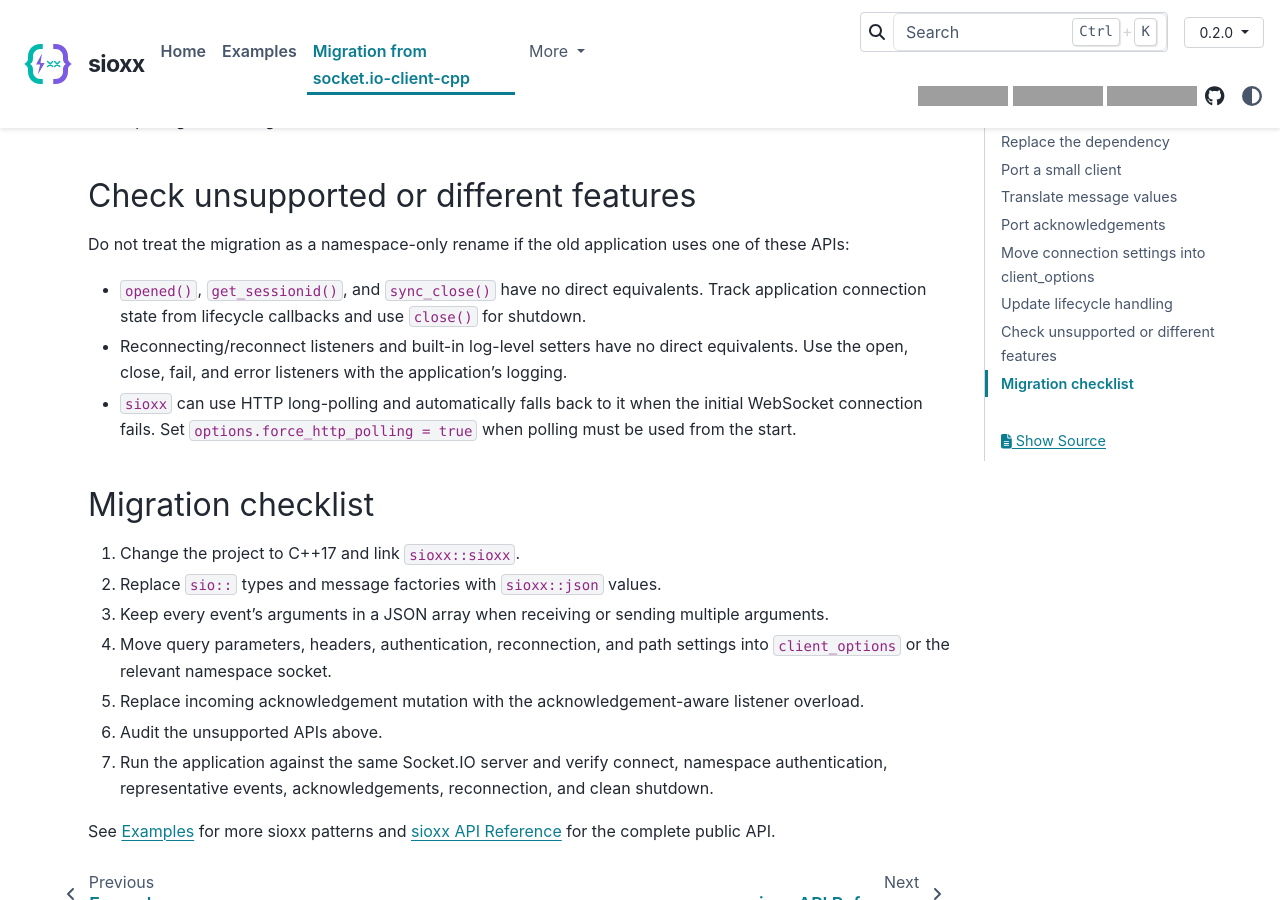
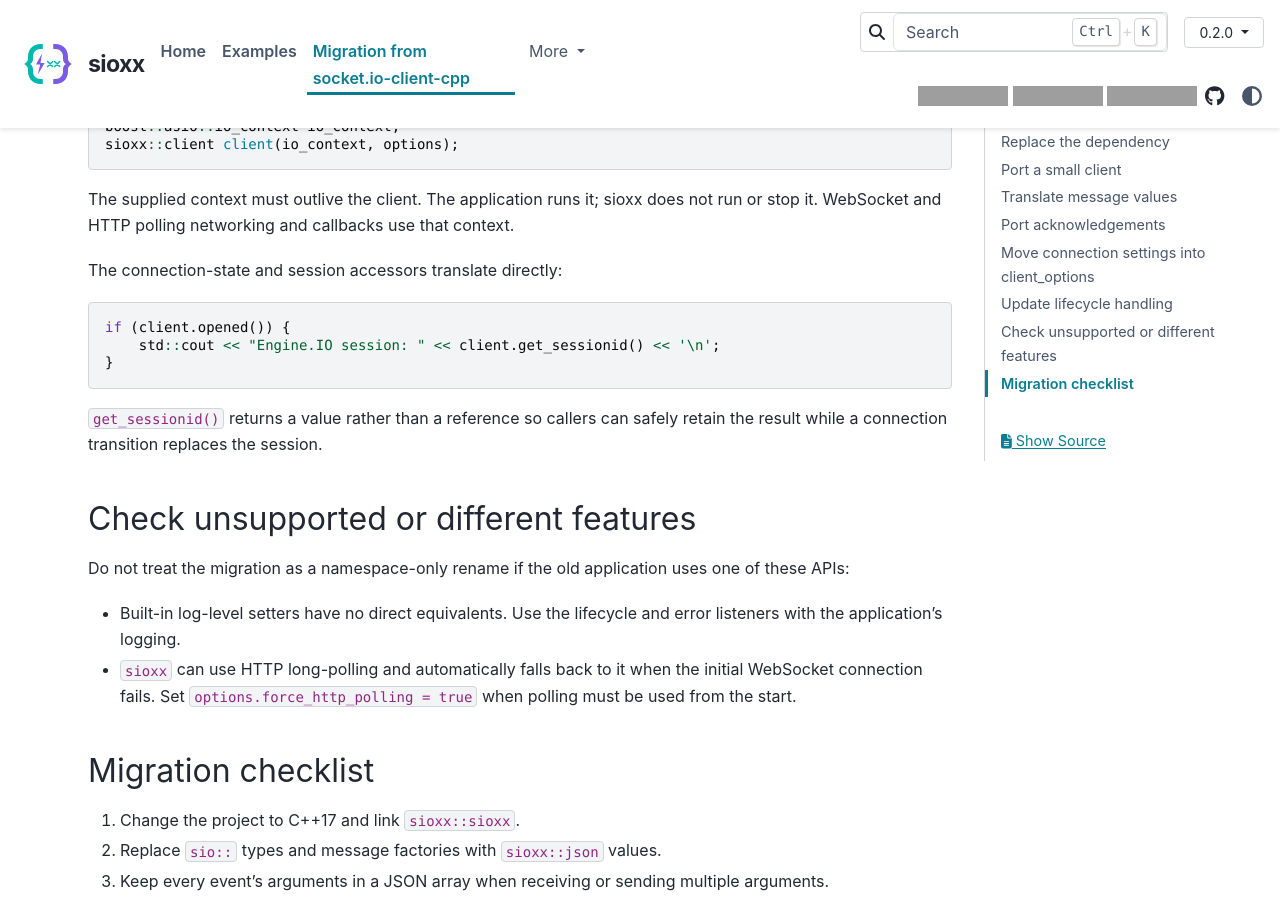
Before and after one commit to jfayot/sioxx, a Sphinx documentation site: the page built from docs/migration.rst, in a window 1280 px wide and 900 px high, scrolled down 6584 px. Built offline with Sphinx 7.4.7 and the PyData theme 0.15.4, drawn with Linux system fonts in a browser that asks for light colours; some of the changed text lies outside the part shown; grey boxes are pictures that could not be loaded.

Commit message:
Add reconnect state callbacks and accessors

```diff
--- a/docs/migration.rst
+++ b/docs/migration.rst
@@ -286,6 +286,12 @@
    client.set_fail_listener([] {
        // The configured reconnect attempts were exhausted.
    });
+   client.set_reconnect_listener([](unsigned attempt, unsigned delay_ms) {
+       // A retry was scheduled. attempt is zero-based.
+   });
+   client.set_reconnecting_listener([] {
+       // The back-off elapsed and the retry is starting.
+   });
    client.set_error_listener([](const std::string& error) {
        std::cerr << error << '\n';
    });
@@ -343,18 +349,25 @@
 does not run or stop it. WebSocket and HTTP polling networking and callbacks
 use that context.
 
+The connection-state and session accessors translate directly:
+
+.. code-block:: cpp
+
+   if (client.opened()) {
+       std::cout << "Engine.IO session: " << client.get_sessionid() << '\n';
+   }
+
+``get_sessionid()`` returns a value rather than a reference so callers can
+safely retain the result while a connection transition replaces the session.
+
 Check unsupported or different features
 ---------------------------------------
 
 Do not treat the migration as a namespace-only rename if the old application
 uses one of these APIs:
 
-* ``opened()``, ``get_sessionid()``, and ``sync_close()`` have no direct
-  equivalents. Track application connection state from lifecycle callbacks and
-  use ``close()`` for shutdown.
-* Reconnecting/reconnect listeners and built-in log-level setters have no
-  direct equivalents. Use the open, close, fail, and error listeners with the
-  application's logging.
+* Built-in log-level setters have no direct equivalents. Use the lifecycle and
+  error listeners with the application's logging.
 * ``sioxx`` can use HTTP long-polling and automatically falls back to it when
   the initial WebSocket connection fails. Set
   ``options.force_http_polling = true`` when polling must be used from the
```
Also changed, not shown: CHANGELOG.md (+3 -0 lines), README.md (+8 -0 lines), docs/examples.rst (+11 -0 lines), 7 other files.
